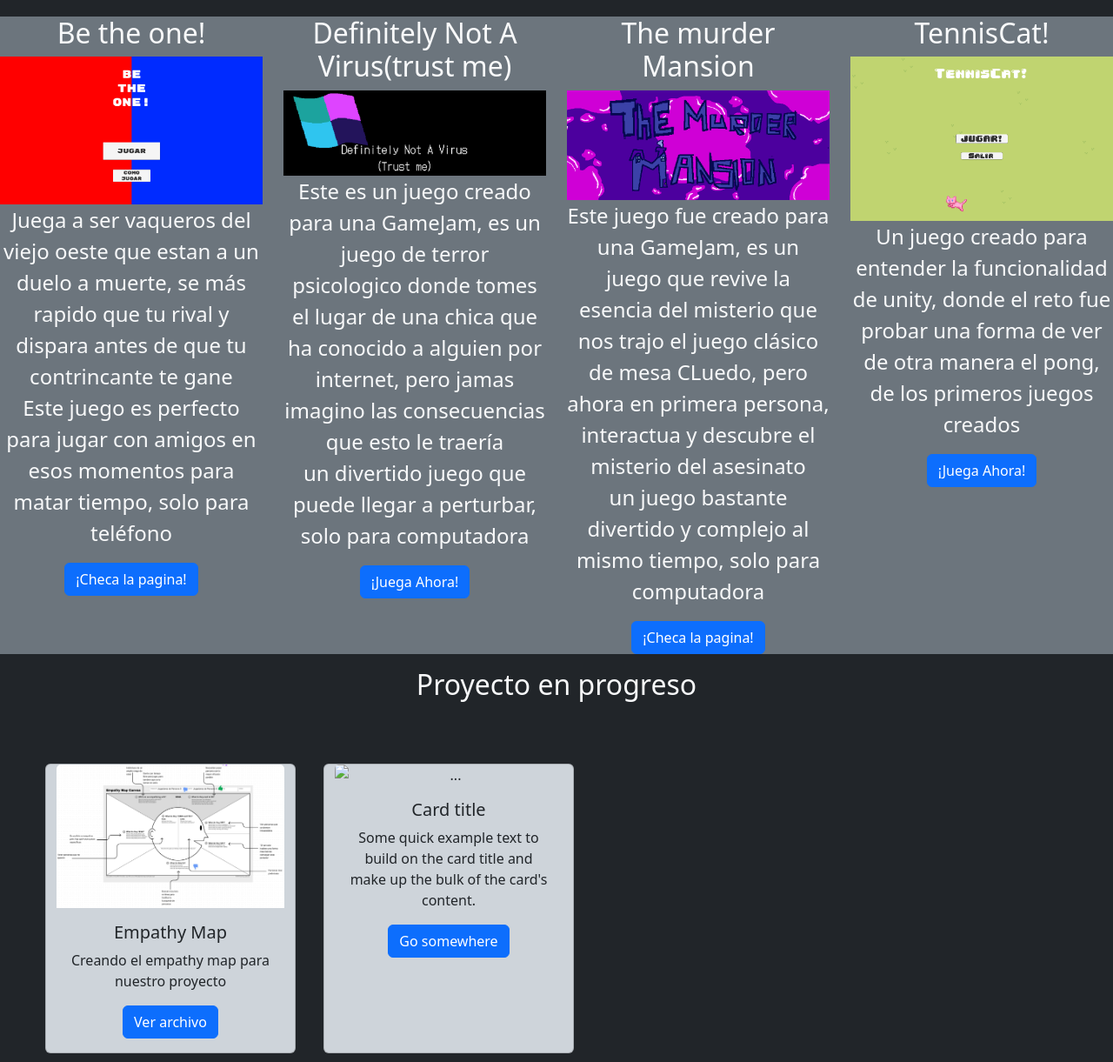
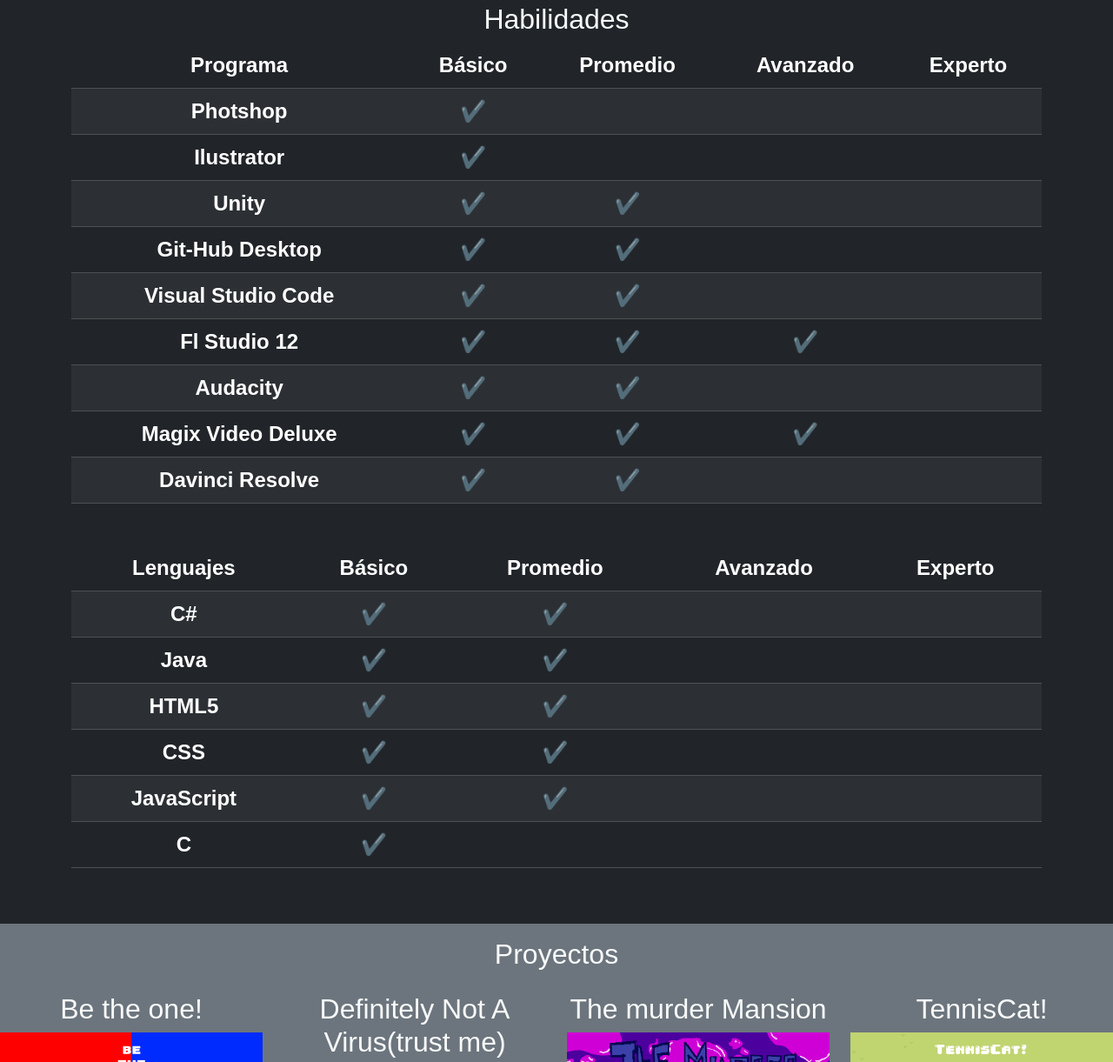
Before and after one commit to amauryxd/NewPortafolio, a plain HTML site: page index.html in a window 1280 px wide. Shown: the part 989-2210 px from the top of the page at 87% size. Drawn offline with nearby package versions, Linux system fonts and the light colour scheme; a web font is replaced by a local one.

Commit message:
ya casi queda

```diff
--- a/css/index.css
+++ b/css/index.css
@@ -1,3 +1,5 @@
+@import url('https://fonts.googleapis.com/css2?family=Playpen+Sans:wght@700&family=Prompt:wght@300;400&family=Signika+Negative&display=swap');
+
 #header{
     position: fixed;
     z-index: 1000;
@@ -11,7 +13,7 @@
     color: white;
 }
 .head-image{
-    background-image: url("../img/girl_umbrella_anime_141156_3840x2400.jpg");
+    background-image: url("../img/fondo2.webp");
     background-color: #cccccc;
     height: 500px;
     background-position: center;
@@ -26,3 +28,28 @@
 .active{
     color: yellow;
 }
+.logoimg{
+    width: 11rem;
+    height: auto;
+}
+.textstroke{
+    -webkit-text-stroke: 1px black;
+}
+.textsize{
+    font-size: 5rem;
+}
+.textsize2{
+    font-size: 3rem;
+}
+.fontplay{
+    font-family: 'Playpen Sans', cursive;
+}
+.fontsign{
+    font-family: 'Signika Negative', sans-serif;
+}
+.fontprom{
+    font-family: 'Signika Negative', sans-serif;
+}
+.fontdef{
+    font-family:'Gill Sans', 'Gill Sans MT', Calibri, 'Trebuchet MS', sans-serif;
+}
--- a/index.html
+++ b/index.html
@@ -9,6 +9,9 @@
     <meta name="author" content="amwichy">
     <title>PortafolioAmaury</title>
     <link href="https://cdn.jsdelivr.net/npm/bootstrap@5.3.2/dist/css/bootstrap.min.css" rel="stylesheet" integrity="sha384-T3c6CoIi6uLrA9TneNEoa7RxnatzjcDSCmG1MXxSR1GAsXEV/Dwwykc2MPK8M2HN" crossorigin="anonymous">
+    <link rel="preconnect" href="https://fonts.googleapis.com">
+    <link rel="preconnect" href="https://fonts.gstatic.com" crossorigin>
+    <link href="https://fonts.googleapis.com/css2?family=Playpen+Sans:wght@700&family=Prompt:wght@300;400&family=Signika+Negative&display=swap" rel="stylesheet">
     <link rel="stylesheet" href="./css/index.css">
   </head>
   <body class="bg-dark">
@@ -17,19 +20,20 @@
         <div id="barrascrol" class="container-fluid d-flex justify-content-center col-lg-3 col-md-12">
           <a class="navbar-brand mx-5 nav-link text-light" href="#inicio"><b>Inicio</b></a>
           <a class="navbar-brand mx-5 nav-link text-light" href="#quien"><b>¿Quién soy?</b></a>
+          <a class="navbar-brand mx-5 nav-link text-light" href="#habi"><b>Hablidades</b></a>
           <a class="navbar-brand mx-5 nav-link text-light" href="#proy"><b>Proyectos</b></a>
           <a class="navbar-brand mx-5 nav-link text-light" href="#actu"><b>Proyecto Actual</b></a>
         </div>
       </nav>
     </header>
-    <main>
+    <main class="fontprom">
       <div  data-bs-spy="scroll" data-bs-target="#barranav" class="scrollspy-example" tabindex="0">
       <!--Inicio-->
       <section id="inicio">
         <div class="head-image">
           <div class="head-text">
-            <h1 style="font-size:50px">Amwichy</h1>
-            <h3>GameDeveloper y Músico</h3>
+            <h1 class="textstroke textsize fontplay fontrezise">amwichy</h1>
+            <h2 class="textstroke textsize2 fontdef fontrezise">GameDeveloper y Músico</h2>
           </div>
         </div>
       </section>
@@ -42,19 +46,161 @@
                   <p>¡Hola!, soy amaury, tengo 20 años y tengo conocimientos en el área de programación, desarrollo de videojuegos y en música, actualmente me encunetro estudiando la carrera Software interactivo y videojuegos, he participado en diferentes proyectos desarrollando el papel de diseñador de juegos, programador y músico, aparte, he participado en 3 GameJams hasta la actualidad
                   </p>
               </div>
-              <div class="col-lg-6 col-md-6 col-sm-12">
-                  <img src="" alt="xd">
+              <div class="col-lg-6 col-md-6 col-sm-12 text-center">
+                  <img src="./img/logo.webp" alt="Logo" width="1665" height="2771" class="logoimg mx-5 text-center">
               </div>
           </div>
       </div>
       </section>
+      <!--Habilidades-->
+      <section id="habi">
+        <div class="text-light">
+          <div class="text-center container">
+            <h2>Habilidades</h2>
+            <div class="row fs-4">
+              <div>
+                <table class="table table-dark table-striped">
+                  <thead>
+                    <tr class="table-dark">
+                      <th scope="col">Programa</th>
+                      <th scope="col">Básico</th>
+                      <th scope="col">Promedio</th>
+                      <th scope="col">Avanzado</th>
+                      <th scope="col">Experto</th>
+                    </tr>
+                  </thead>
+                  <tr>
+                    <th scope="row">Photshop</th>
+                    <td>✔️</td>
+                    <td></td>
+                    <td></td>
+                    <td></td>
+                  </tr>
+                  <tr>
+                    <th scope="row">Ilustrator</th>
+                    <td>✔️</td>
+                    <td></td>
+                    <td></td>
+                    <td></td>
+                  </tr>
+                  <tr>
+                    <th scope="row">Unity</th>
+                    <td>✔️</td>
+                    <td>✔️</td>
+                    <td></td>
+                    <td></td>
+                  </tr>
+                  <tr>
+                    <th scope="row">Git-Hub Desktop</th>
+                    <td>✔️</td>
+                    <td>✔️</td>
+                    <td></td>
+                    <td></td>
+                  </tr>
+                  <tr>
+                    <th scope="row">Visual Studio Code</th>
+                    <td>✔️</td>
+                    <td>✔️</td>
+                    <td></td>
+                    <td></td>
+                  </tr>
+                  <tr>
+                    <th scope="row">Fl Studio 12</th>
+                    <td>✔️</td>
+                    <td>✔️</td>
+                    <td>✔️</td>
+                    <td></td>
+                  </tr>
+                  <tr>
+                    <th scope="row">Audacity</th>
+                    <td>✔️</td>
+                    <td>✔️</td>
+                    <td></td>
+                    <td></td>
+                  </tr>
+                  <tr>
+                    <th scope="row">Magix Video Deluxe</th>
+                    <td>✔️</td>
+                    <td>✔️</td>
+                    <td>✔️</td>
+                    <td></td>
+                  </tr>
+                  <tr>
+                    <th scope="row">Davinci Resolve</th>
+                    <td>✔️</td>
+                    <td>✔️</td>
+                    <td></td>
+                    <td></td>
+                  </tr>
+                </table>
+                <table class="table table-dark table-striped my-5">
+                  <thead>
+                    <tr class="table-dark">
+                      <th scope="col">Lenguajes</th>
+                      <th scope="col">Básico</th>
+                      <th scope="col">Promedio</th>
+                      <th scope="col">Avanzado</th>
+                      <th scope="col">Experto</th>
+                    </tr>
+                  </thead>
+                  <tr>
+                    <th scope="row">C#</th>
+                    <td>✔️</td>
+                    <td>✔️</td>
+                    <td></td>
+                    <td></td>
+                  </tr>
+                  <tr>
+                    <th scope="row">Java</th>
+                    <td>✔️</td>
+                    <td>✔️</td>
+                    <td></td>
+                    <td></td>
+                  </tr>
+                  <tr>
+                    <th scope="row">HTML5</th>
+                    <td>✔️</td>
+                    <td>✔️</td>
+                    <td></td>
+                    <td></td>
+                  </tr>
+                  <tr>
+                    <th scope="row">CSS</th>
+                    <td>✔️</td>
+                    <td>✔️</td>
+                    <td></td>
+                    <td></td>
+                  </tr>
+                  <tr>
+                    <th scope="row">JavaScript</th>
+                    <td>✔️</td>
+                    <td>✔️</td>
+                    <td></td>
+                    <td></td>
+                  </tr>
+                  <tr>
+                    <th scope="row">C</th>
+                    <td>✔️</td>
+                    <td></td>
+                    <td></td>
+                    <td></td>
+                  </tr>
+                </table>
+              </div>
+            </div>
+          </div>
+        </div>
+      </section>
       <!--Proyectos-->
       <section id="proy" class="bg-secondary my-3">
+        <div class="container text-center text-light py-3">
+          <h2>Proyectos</h2>
+        </div>
         <div class="row text-light">
           <div class="col-lg-3 text-center container col-md-6 col-sm-12">
             <div>
               <h2>Be the one!</h2>
-              <img src="./img/betheon.png" alt="betheone" class="besize img-fluid">
+              <img src="./img/betheon.webp" alt="betheone" class="besize img-fluid" width="912" height="513">
               <p class="fs-4 justify-content-center">Juega a ser vaqueros del viejo oeste que estan a un duelo a muerte, se más rapido que tu rival y dispara antes de que tu contrincante te gane <br/>Este juego es perfecto para jugar con amigos en esos momentos para matar tiempo, solo para teléfono</p>
               <a href="https://amwichy.itch.io/be-the-one" class="btn btn-primary" target="_blank">¡Checa la pagina!</a>
             </div>
@@ -62,20 +208,20 @@
           <div class="col-lg-3 text-center container col-md-6 col-sm-12">
             <div>
               <h2>Definitely Not A Virus(trust me)</h2>
-              <img src="./img/viru.png" alt="DefinitelyNotAVirus" class="besize img-fluid">
+              <img src="./img/viru.webp" alt="DefinitelyNotAVirus" class="besize img-fluid" width="881" height="286">
               <p class="fs-4 justify-content-center">Este es un juego creado para una GameJam, es un juego de terror psicologico donde tomes el lugar de una chica que ha conocido a alguien por internet, pero jamas imagino las consecuencias que esto le traería <br/> un divertido juego que puede llegar a perturbar, solo para computadora</p>
               <a href="https://inztinct.itch.io/definetly-not-a-virus-trust-me" class="btn btn-primary" target="_blank">¡Juega Ahora!</a>
             </div>
           </div>
           <div class="col-lg-3 text-center container col-md-6 col-sm-12">
             <h2>The murder Mansion</h2>
-            <img src="./img/murder.png" alt="murdermansion" class="besize img-fluid">
+            <img src="./img/murder.webp" alt="murdermansion" class="besize img-fluid" width="960" height="400">
               <p class="fs-4">Este juego fue creado para una GameJam, es un juego que revive la esencia del misterio que nos trajo el juego clásico de mesa CLuedo, pero ahora en primera persona, interactua y descubre el misterio del asesinato<br/> un juego bastante divertido y complejo al mismo tiempo, solo para computadora</p>
               <a href="https://inztinct.itch.io/the-murder-mansion" class="btn btn-primary" target="_blank">¡Checa la pagina!</a>
           </div>
           <div class="col-lg-3 text-center container col-md-6 col-sm-12">
             <h2>TennisCat!</h2>
-            <img src="./img/cat.png" alt="TennisCat" class="besize img-fluid">
+            <img src="./img/cat.webp" alt="TennisCat" class="besize img-fluid" width="957" height="599">
               <p class="fs-4">Un juego creado para entender la funcionalidad de unity, donde el reto fue probar una forma de ver de otra manera el pong, de los primeros juegos creados</p>
               <a href="https://amauryf.itch.io/tenniscat" class="btn btn-primary" target="_blank">¡Juega Ahora!</a>
           </div>
@@ -88,19 +234,11 @@
         </div>
         <div class="row container p-5">
           <div class="card m-3  col-lg-3 col-md-6 col-sm-12 text-center bg-dark-subtle" style="width: 18rem;">
-            <img src="./img/empathy.png" class="card-img-top img-fluid" alt="empathymappreview">
+            <img src="./img/empathy.webp" class="card-img-top img-fluid" alt="empathymappreview" width="1180" height="743">
             <div class="card-body">
-              <h5 class="card-title">Empathy Map</h5>
+              <h4 class="card-title">Empathy Map</h4>
               <p class="card-text">Creando el empathy map para nuestro proyecto</p>
               <a href="./PDF/Empathy Map.pdf" class="btn btn-primary" target="_blank">Ver archivo</a>
-            </div>
-          </div>
-          <div class="card m-3  col-lg-3 col-md-6 col-sm-12 text-center bg-dark-subtle" style="width: 18rem;">
-            <img src="" class="card-img-top" alt="...">
-            <div class="card-body">
-              <h5 class="card-title">Card title</h5>
-              <p class="card-text">Some quick example text to build on the card title and make up the bulk of the card's content.</p>
-              <a href="#" class="btn btn-primary">Go somewhere</a>
             </div>
           </div>
         </div>
```
Also changed, not shown: img/betheon.png (deleted), img/betheon.webp (added), img/cat.png (deleted), img/cat.webp (added), img/empathy.png (deleted), img/empathy.webp (added), img/fondo2.webp (added), img/logo.webp (added), img/murder.png (deleted), img/murder.webp (added), img/viru.png (deleted), img/viru.webp (added), 1 other file.
